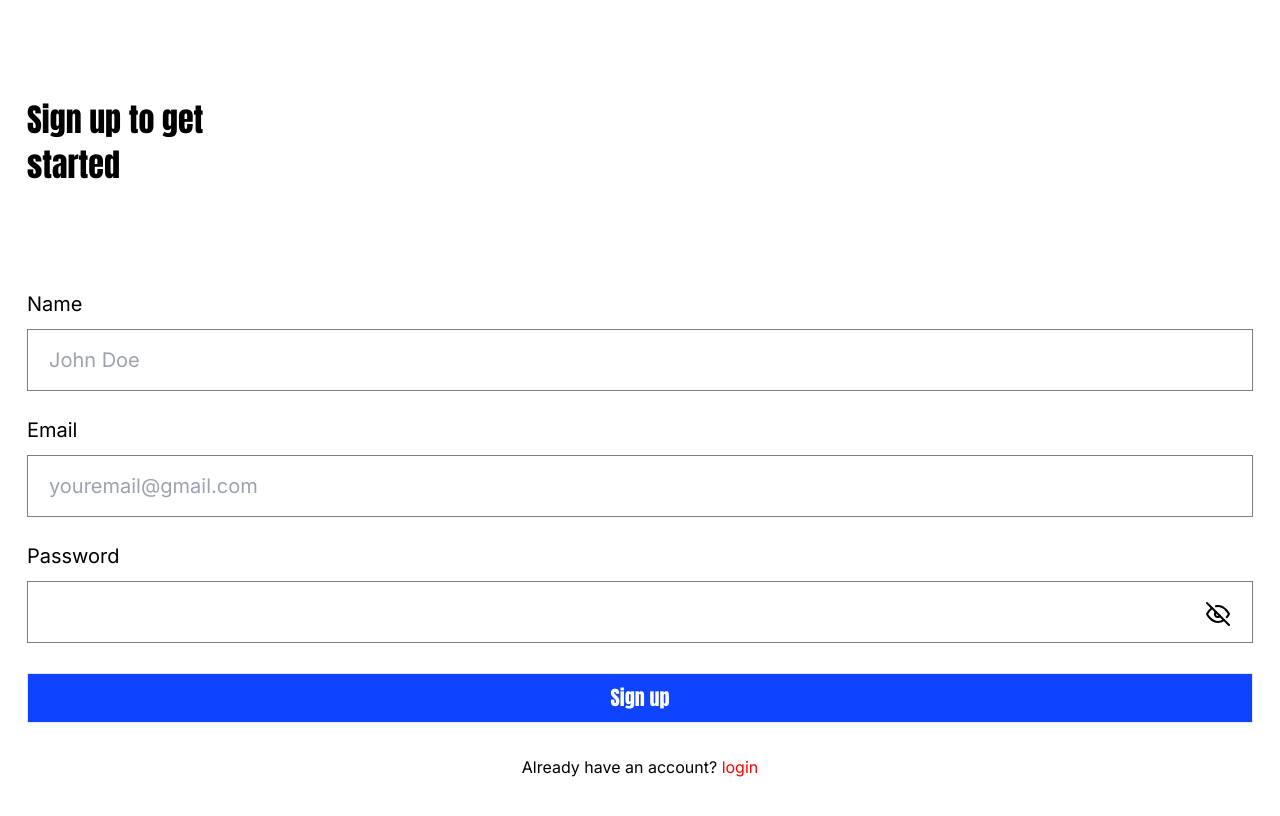
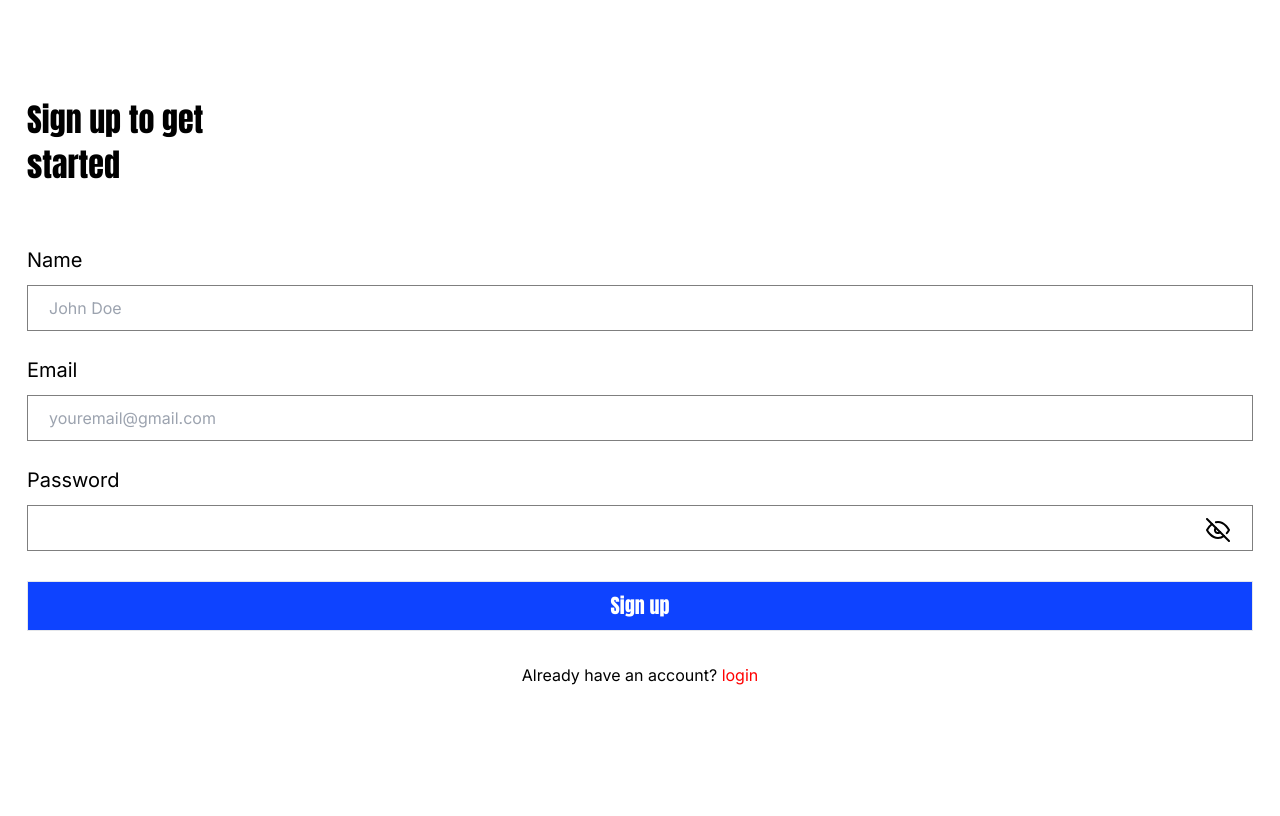
Before and after one commit to Awwal234/SCISSOR-FRONTEND, a Vue app: page /signup in a window 1280 px wide. Shown: the top 816 px of the page. Built offline with nearby package versions, Linux system fonts and the light colour scheme.

Commit message:
feat: new update to components

```diff
--- a/src/components/global/FooterView.vue
+++ b/src/components/global/FooterView.vue
@@ -1,6 +1,6 @@
 <template>
     <div class="mt-[194px]">
-        <footer class="w-full py-[20px] px-[27px] bg-[#020E40]">
+        <footer class="w-full py-[20px] px-[27px] h-[270px] bg-[#020E40]">
             <div class="font-[600] mb-[30px] text-[21px] text-[#fff]">Momo</div>
             <div class="font-[400] mb-[6px] text-[#fff] text-[18px]">Contact us:</div>
             <div class="font-[400] text-[#fff] text-[16px]"><a href="mailto:fabowalemuhawwal@gmail.com">fabowalemuhawwal@gmail.com</a></div>
--- a/src/views/app/LoginView.vue
+++ b/src/views/app/LoginView.vue
@@ -52,16 +52,16 @@ export default defineComponent({
             <div>Login</div>
         </div>
         <!--form-->
-            <div class="mt-[104px] text-[#000] font-inter text-[20px] leading-[27.9px]">
+            <div class="mt-[60px] text-[#000] font-inter text-[20px] leading-[27.9px]">
                 <label for="email">Email</label>
             </div>
-            <input v-model="email" type="email" id="email" autocomplete="off" class="mt-[10px] bg-[#fff] w-full py-[15px] px-[21px] font-inter text-[20px] focus:outline-none" placeholder="youremail@gmail.com"/>
+            <input v-model="email" type="email" id="email" autocomplete="off" class="mt-[10px] bg-[#fff] w-full py-[10px] px-[21px] font-inter text-[16px] focus:outline-none" placeholder="youremail@gmail.com"/>
             <!--pswd input-->
             <div class="mt-[26px] text-[#000] font-inter text-[20px] leading-[27.9px]">
                 <label for="password">Password</label>
             </div>
             <div class="flex items-center w-full">
-                <input v-model="password" type="password" id="password" autocomplete="off" class="mt-[10px] bg-[#fff] w-full py-[15px] px-[21px] font-inter text-[20px] focus:outline-none"/>
+                <input v-model="password" type="password" id="password" autocomplete="off" class="mt-[10px] bg-[#fff] w-full py-[10px] px-[21px] font-inter text-[16px] focus:outline-none"/>
                 <div class="w-fit">
                     <img src="/img/eyeOff.svg" @click="togglePassword" class="absolute mt-[-5px] right-[50px]" alt=""/>
                 </div>
--- a/src/views/app/SignUp.vue
+++ b/src/views/app/SignUp.vue
@@ -63,21 +63,21 @@ export default defineComponent({
         </div>
         <!--form-->
             <!---->
-            <div class="mt-[104px] text-[#000] font-inter text-[20px] leading-[27.9px]">
+            <div class="mt-[60px] text-[#000] font-inter text-[20px] leading-[27.9px]">
                 <label for="name">Name</label>
             </div>
-            <input v-model="name" type="text" id="name" autocomplete="off" class="mt-[10px] bg-[#fff] w-full py-[15px] px-[21px] font-inter text-[20px] focus:outline-none" placeholder="John Doe"/>
+            <input v-model="name" type="text" id="name" autocomplete="off" class="mt-[10px] bg-[#fff] w-full py-[10px] px-[21px] font-inter text-[16px] focus:outline-none" placeholder="John Doe"/>
             <!---->
             <div class="mt-[26px] text-[#000] font-inter text-[20px] leading-[27.9px]">
                 <label for="email">Email</label>
             </div>
-            <input v-model="email" type="email" id="email" autocomplete="off" class="mt-[10px] bg-[#fff] w-full py-[15px] px-[21px] font-inter text-[20px] focus:outline-none" placeholder="youremail@gmail.com"/>
+            <input v-model="email" type="email" id="email" autocomplete="off" class="mt-[10px] bg-[#fff] w-full py-[10px] px-[21px] font-inter text-[16px] focus:outline-none" placeholder="youremail@gmail.com"/>
             <!--pswd input-->
             <div class="mt-[26px] text-[#000] font-inter text-[20px] leading-[27.9px]">
                 <label for="password">Password</label>
             </div>
             <div class="flex items-center w-full">
-                <input v-model="password" type="password" id="password" autocomplete="off" class="mt-[10px] bg-[#fff] w-full py-[15px] px-[21px] font-inter text-[20px] focus:outline-none"/>
+                <input v-model="password" type="password" id="password" autocomplete="off" class="mt-[10px] bg-[#fff] w-full py-[10px] px-[21px] font-inter text-[16px] focus:outline-none"/>
                 <div class="w-fit">
                     <img src="/img/eyeOff.svg" @click="togglePassword" class="absolute mt-[-5px] right-[50px]" alt=""/>
                 </div>
```
